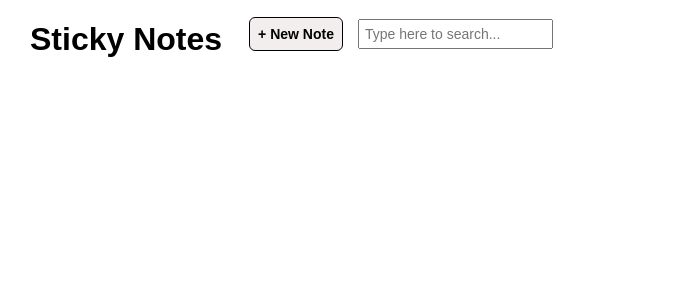
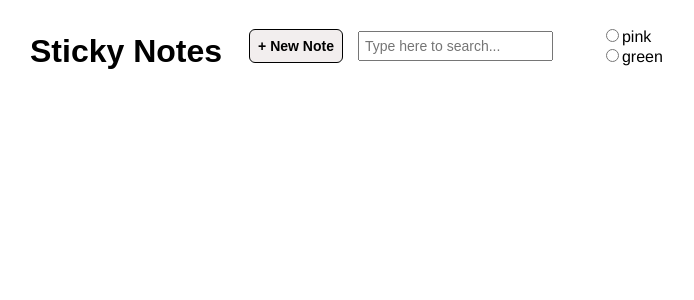
Before and after one commit to sheblair/sticky-notes, a React (Vite) app: page / in a window 1280 px wide. Shown: the top 300 px of the page, without its empty margins (0-694 px from the left). Built offline with nearby package versions, Linux system fonts and the light colour scheme; no server answers.

Commit message:
added eslint and it fixed failed to parse source for import analysis bug

```diff
--- a/package.json
+++ b/package.json
@@ -9,6 +9,7 @@
     "preview": "vite preview"
   },
   "dependencies": {
+    "eslint": "^8.33.0",
     "react": "^18.2.0",
     "react-dom": "^18.2.0"
   },
--- a/src/components/Header.jsx
+++ b/src/components/Header.jsx
@@ -1,4 +1,5 @@
 import React from "react";
+import OptionsList from "./OptionsList";
 
 export default function Header(props) {
   const callSearch = (event) => {
@@ -20,6 +21,10 @@ export default function Header(props) {
           onChange={callSearch}
         />
       </aside>
+      <OptionsList
+        switchTheme={props.switchTheme}
+        themeOptions={props.themeOptions}
+      />
     </header>
   );
 }
```
Also changed, not shown: src/components/Option.jsx (renamed from src/components/Option.js), src/components/OptionsList.jsx (renamed from src/components/OptionsList.js), 1 other file (tests, documents, lock files or other folders).
